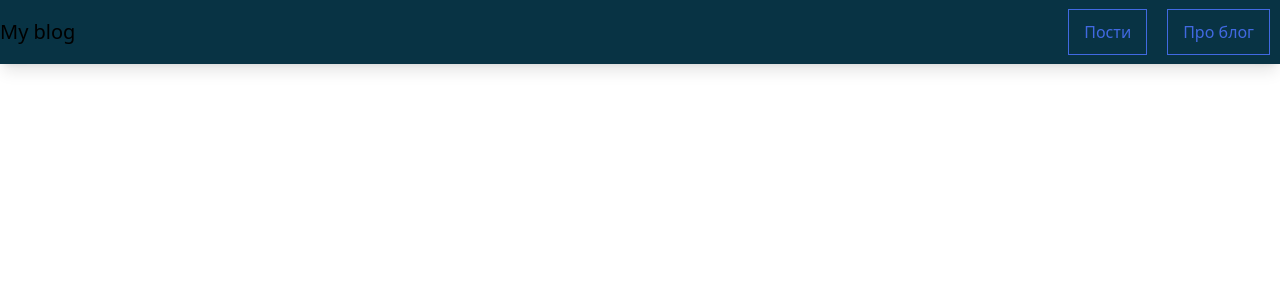
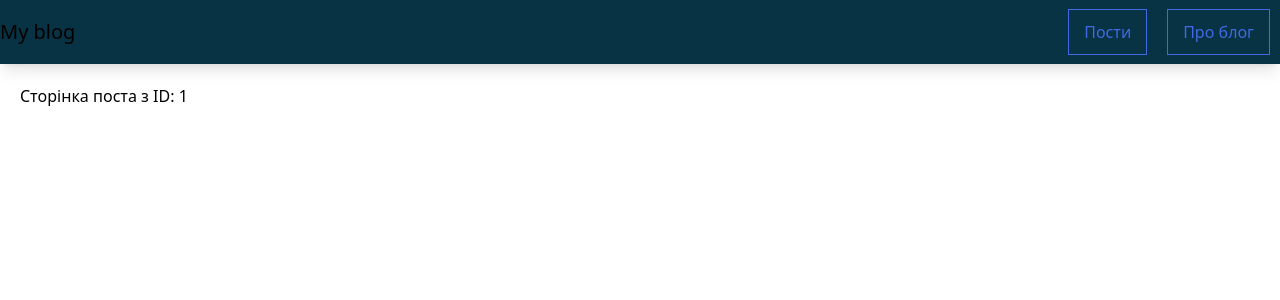
Before and after one commit to Nechaiev/my-vite-project, a Vue app: page /posts/1 in a window 1280 px wide. Shown: the top 300 px of the page. Built offline with nearby package versions, Linux system fonts and the light colour scheme.

Commit message:
add post gage

```diff
--- a/src/components/Navbar.vue
+++ b/src/components/Navbar.vue
@@ -2,9 +2,7 @@
   <div class="h-16 bg-cyan-950 shadow-lg flex items-center px-15">
     <div @click="$router.push('/')" class="text-xl">My blog</div>
     <div class="ml-auto">
-      <my-button @click="$router.push('/users')" class="ml-5"
-        >Пости</my-button
-      >
+      <my-button @click="$router.push('/posts')" class="ml-5">Пости</my-button>
       <my-button @click="$router.push('/about')" class="ml-5"
         >Про блог</my-button
       >
--- a/src/components/PostItem.vue
+++ b/src/components/PostItem.vue
@@ -7,7 +7,7 @@
       <div><strong>Опис:</strong> {{ post.body }}</div>
     </div>
     <div class="post__btns flex">
-      <my-button @click="$emit('remove', post)">Відкрити</my-button>
+      <my-button @click="$router.push(`/posts/${post.id}`)">Відкрити</my-button>
       <my-button @click="$emit('remove', post)">Видалити</my-button>
     </div>
   </div>
--- /dev/null
+++ b/src/pages/PostIdPage.vue
@@ -0,0 +1,11 @@
+<template>
+  <div>
+    <h1>Сторінка поста з ID: {{ $route.params.id }}</h1>
+  </div>
+</template>
+
+<script>
+export default {};
+</script>
+
+<style></style>
```
Also changed, not shown: src/router/router.js (+6 -1 lines).
